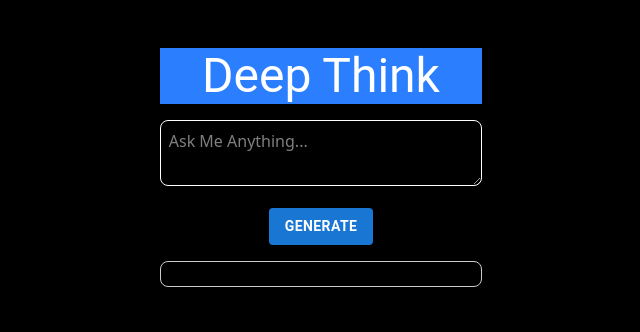
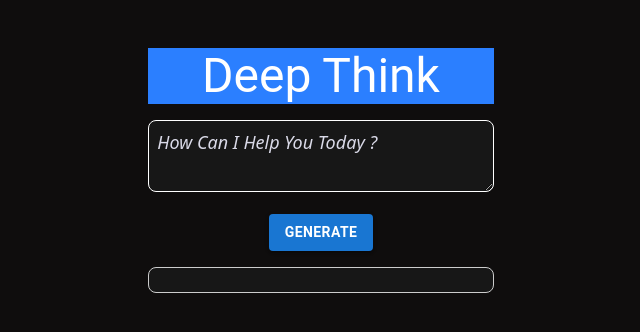
Before and after one commit to sarthak576/DeepThink, a React (Vite) app: page / in a window 1280 px wide. Shown: the top 332 px of the page, without its empty margins (319-959 px from the left). Built offline with nearby package versions, Linux system fonts and the light colour scheme.

Commit message:
DeepThinkV6.1 greyish teaxt-area and answer

```diff
--- a/src/App.css
+++ b/src/App.css
@@ -6,7 +6,7 @@
 }
 
 body{
-  background-color: black;
+  background-color: rgb(15, 13, 13);
 }
 
 .logo {
@@ -33,6 +33,18 @@ h1{
   flex-direction: column;
 }
 
+textarea::placeholder{
+  font-size: large;
+  color:  rgb(218, 218, 232);
+  font-style: italic;
+
+}
+
+textarea{
+  font-size: large;
+  background-color: #171717;
+}
+
 
 @keyframes logo-spin {
   from {
--- a/src/App.jsx
+++ b/src/App.jsx
@@ -35,14 +35,14 @@ function App() {
   className="border rounded w-full"
   style={{
    color:"white", width: "100%", minHeight: "40px", borderRadius: "8px", padding: "8px",
-    transition: "0.2s", outline: "none", boxShadow: "none", fontSize: "16px"
+    transition: "0.2s", outline: "none", boxShadow: "none",
   }}
   onFocus={(e) => e.target.style.boxShadow = "0 0 5px rgba(0,0,255,0.5)"}
   onBlur={(e) => e.target.style.boxShadow = "none"}
   value={question}
   onChange={(e) => setQuestion(e.target.value)}
   onKeyDown={(e) => { if (e.key === "Enter" && !e.shiftKey) { e.preventDefault(); generateAnswer(); }}}
-  placeholder="Ask Me Anything..."
+  placeholder="How Can I Help You Today ?"
 />
 
   <Button onClick={generateAnswer} variant="contained" sx={{ mt: 2,fontWeight: "bold" ,mb:2 }}>Generate </Button>
@@ -60,9 +60,10 @@ function App() {
           fontSize: "18px",
           wordBreak: "break-word",
           lineHeight: "1.6",
+          background:"#171717",
         }}
       >
-        <ReactMarkdown>{answer}</ReactMarkdown>
+        <ReactMarkdown >{answer}</ReactMarkdown>
       </div>
 
 
```
Also changed, not shown: src/assets/version img/deepthinkV6.0.png (added).
